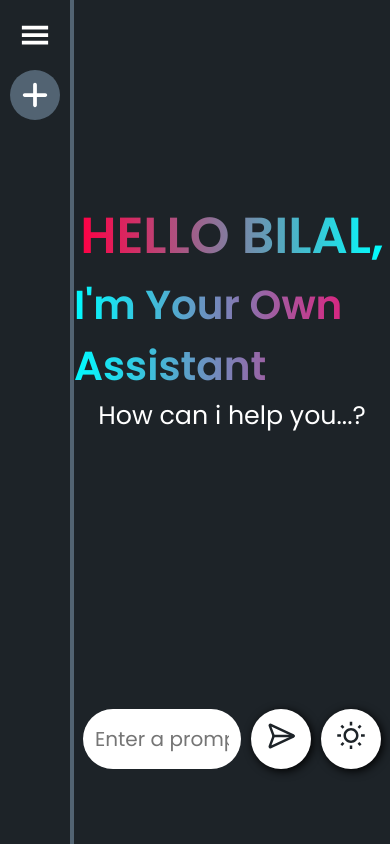
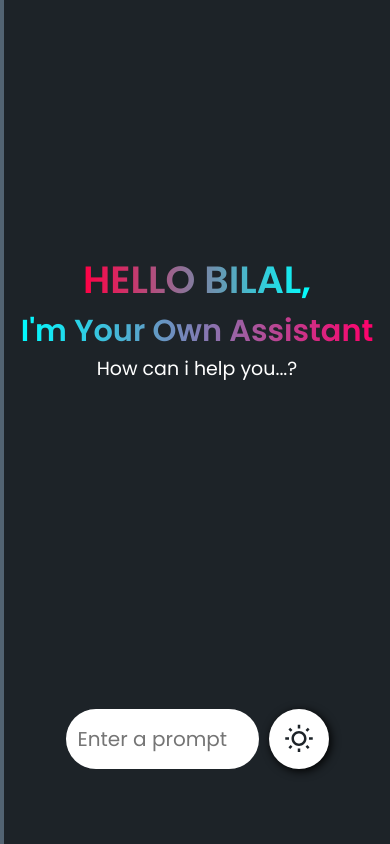
Before and after one commit to Bilal-coder78/CHATGPT, a React (Create React App) app: page / in a window 390 px wide. Built offline with nearby package versions, Linux system fonts and the light colour scheme.

Commit message:
finalized and fully responsive

```diff
--- a/src/Gemini.js
+++ b/src/Gemini.js
@@ -22,7 +22,6 @@ async function main(prompt) {
     ],
   })
   const result = await chatSession.sendMessage(prompt)
-  console.log(result.response.text())
   return result.response.text()
 }
 
--- a/src/components/Chatsection/Chatsec.css
+++ b/src/components/Chatsection/Chatsec.css
@@ -24,6 +24,7 @@
     display: flex;
     align-items: center;
     justify-content: center;
+    text-align: center;
     flex-direction: column;
     font-size: 2vmax;
 }
@@ -142,3 +143,13 @@
         background-position: 800px 0px;
     }
 }
+
+@media (max-width:600px) {
+    .chatsec{
+        width: 100%;
+    }
+    .headings{
+        font-size: 1.5vmax;
+        padding: 15px;
+    }
+}
--- a/src/components/Chatsection/Chatsec.js
+++ b/src/components/Chatsection/Chatsec.js
@@ -32,9 +32,9 @@ function Chatsec() {
         </div>
         <div className="bottomsection">
           <input onChange={(e)=>setinput(e.target.value)} type="text"placeholder='Enter a prompt' value={input}/>
-          <button className='sendbtn' onClick={()=>{
+          {input?<button className='sendbtn' onClick={()=>{
             sent(input)
-          }}><LuSendHorizontal /></button>
+          }}><LuSendHorizontal /></button>:null}
          <Darkmode/>
         </div>
     </div>
--- a/src/components/Darkmode/Darkmode.css
+++ b/src/components/Darkmode/Darkmode.css
@@ -8,6 +8,9 @@
     cursor: pointer;
     box-shadow: 2px 2px 10px black;
     transition: all 0.5s;
+    display: flex;
+    align-items: center;
+    justify-content: center;
 }
 
 .darkmodebtn svg{
--- a/src/components/Darkmode/Darkmode.js
+++ b/src/components/Darkmode/Darkmode.js
@@ -1,6 +1,7 @@
 import React, { useEffect } from 'react'
 import { useState } from 'react'
 import { MdOutlineWbSunny } from "react-icons/md";
+import { LuMoon } from "react-icons/lu";
 import "./Darkmode.css"
 
 function Darkmode() {
@@ -19,7 +20,7 @@ function Darkmode() {
     <div>
         <button className='darkmodebtn' onClick={()=>{
             toggle()
-        }}><MdOutlineWbSunny/></button>
+        }}>{mode==="dark-mode"?<MdOutlineWbSunny/>:<LuMoon/>}</button>
     </div>
   )
 }
--- a/src/components/Sidebar/Sidebar.css
+++ b/src/components/Sidebar/Sidebar.css
@@ -9,6 +9,7 @@
     justify-content: start;
     gap: 20px;
     font-size: 20px;
+    scrollbar-width: none;
 }
 
 .sidebar svg{
@@ -33,7 +34,7 @@
 
 .recent{
     display: flex;
-    justify-content: center;
+    justify-content: start;
     align-items: center;
     gap: 10px;
     padding: 10px;
@@ -49,3 +50,9 @@
     margin-left: 10px;
     cursor: pointer;
 }
+
+@media (max-width:600px) {
+    .sidebar{
+        display: none;
+    }
+}
--- a/src/components/Sidebar/Sidebar.js
+++ b/src/components/Sidebar/Sidebar.js
@@ -8,21 +8,28 @@ import { dataContext } from '../../Usecontext/Usecontext';
 
 function Sidebar() {
   const [extend, setextend] = useState(false)
-  const {sent,prevprompt} = useContext(dataContext)
+  const {sent,prevprompt,setshowresult,setloading} = useContext(dataContext)
+  async function loadprevprompt(prompt){
+    sent(prompt)
+  }
+  function newchat(){
+    setshowresult(false)
+    setloading(false)
+  }
   return (
     <div className='sidebar'>
         <GiHamburgerMenu className='ham' onClick={()=>{
           setextend(change=>!change)
         }}/>
-        <div className="newchat">
+        <div className="newchat" onClick={()=>{newchat()}}>
           <FaPlus/>
           {extend?<p>new chat</p>:null}
         </div>
         {prevprompt.map((item)=>{
           return (
-             <div className="recent">
+             <div className="recent" onClick={()=>{loadprevprompt(item)}}>
           <FaRegMessage />
-          {extend?<p>{item}</p>:null}
+          {extend?<p>{item.slice(0,10)+"..."}</p>:null}
         </div>
           )
         })}
```
